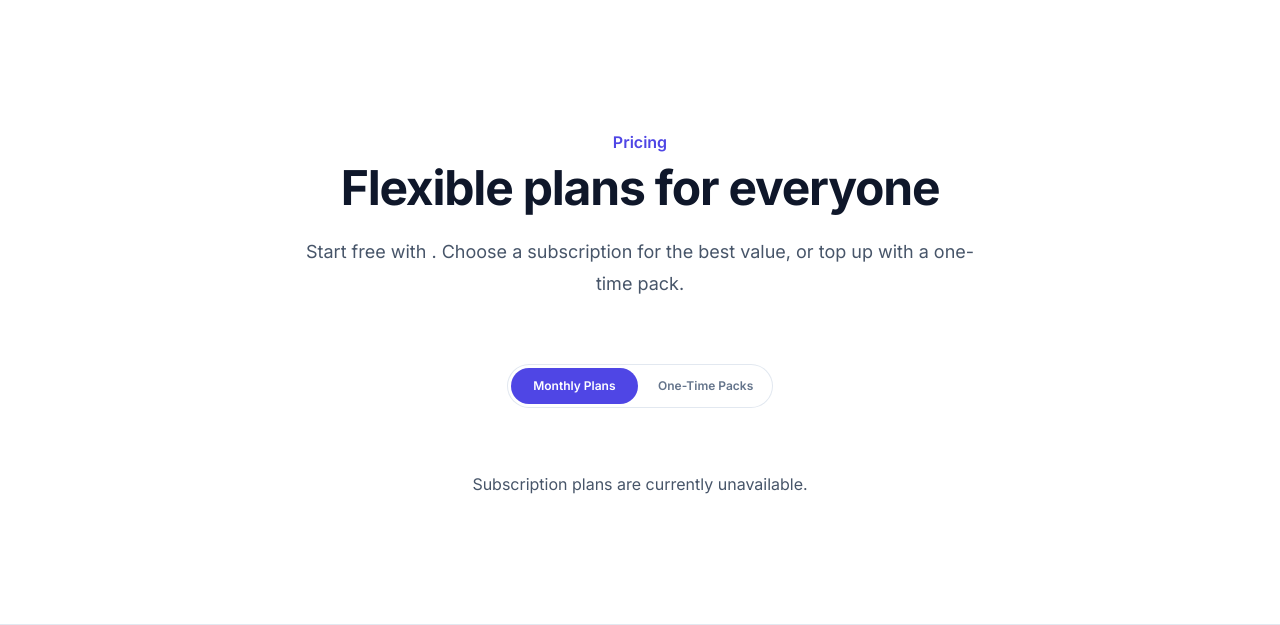
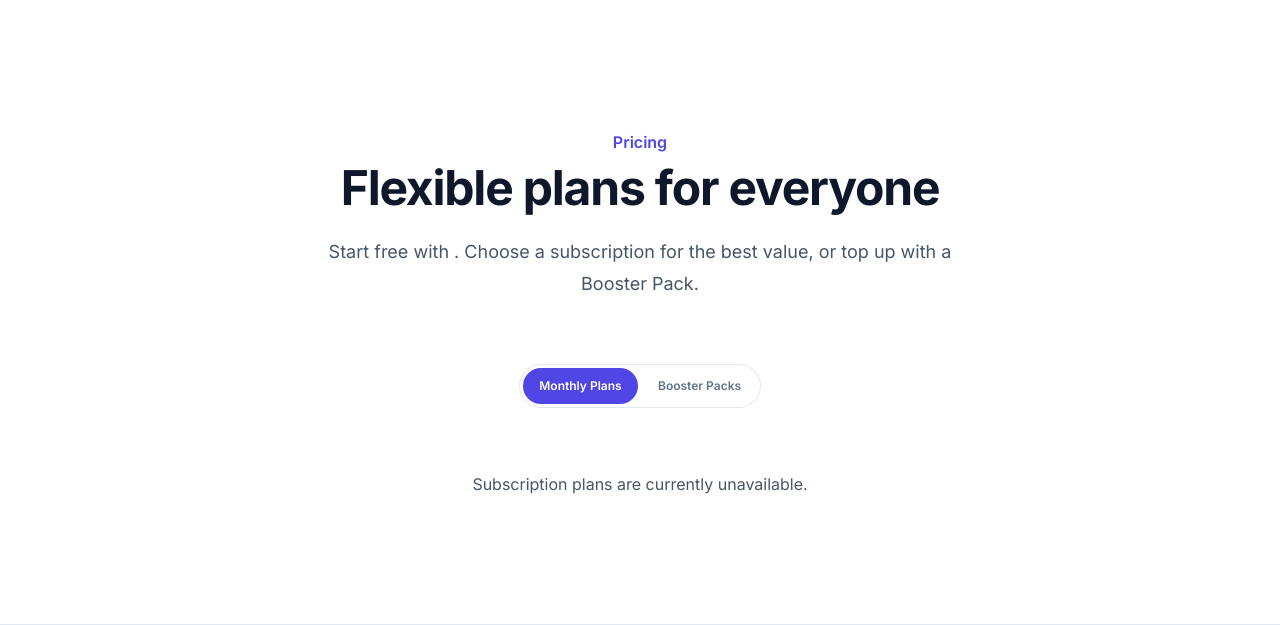
Before and after one commit to isg32/bizniz-fork, a Python web app: template app/templates/main/pricing.html in a window 1280 px wide. Shown: the part 65-690 px from the top of the page. Run offline with Jinja, Linux system fonts and the light colour scheme; the template is opened without the code that fills it, so the values that code supplies are empty; some libraries are stand-ins or nearby versions.

Commit message:
restrict booster pack purchases and coin usage to users with active subscriptions, update pricing and dashboard messaging

```diff
--- a/app/api/v1/users.py
+++ b/app/api/v1/users.py
@@ -123,6 +123,10 @@ async def burn_user_coins(
     1. A valid User Bearer token.
     2. A valid Internal API Key in the `X-Internal-API-Key` header.
     """
+    # Ensure the user has an active subscription before allowing coin burns via the API
+    if not getattr(current_user, 'subscription_status', None) or current_user.subscription_status != 'active':
+        raise HTTPException(status_code=status.HTTP_403_FORBIDDEN, detail="You don't have any active subscription plan")
+
     success, message = pocketbase_service.burn_coins(
         user_id=current_user.id, amount=burn_data.amount, description=burn_data.description
     )
@@ -166,7 +170,7 @@ async def send_user_email(
     2. A valid Internal API Key in the `X-Internal-API-Key` header.
     """
     success = email_service.send_notification_email(
-        to_email=current_user.email,
+        to_email=str(current_user.email),
         subject=email_data.subject,
         message_html=email_data.message_html
     )
--- a/app/templates/dashboard.html
+++ b/app/templates/dashboard.html
@@ -29,6 +29,9 @@
                                 <div>
                                     <p class="text-sm font-medium text-slate-500">{{ settings.CREDIT_UNIT_NAME_PLURAL }} Balance</p>
                                     <p class="text-3xl font-bold text-indigo-600 mt-1">{{ "%.0f"|format(current_user.coins|float) }}</p>
+                                    {% if not current_user or current_user.subscription_status != 'active' %}
+                                    <p class="mt-2 text-sm text-amber-700">Note: Your credits will only be accessible when your subscription is active.</p>
+                                    {% endif %}
                                 </div>
                                 <div class="p-2 bg-amber-100 rounded-md">
                                     <i class="fa-solid fa-coins fa-lg text-amber-500"></i>
--- a/app/templates/main/pricing.html
+++ b/app/templates/main/pricing.html
@@ -12,7 +12,7 @@
             </p>
         </div>
         <p class="mx-auto mt-6 max-w-2xl text-center text-lg leading-8 text-slate-600">
-            Start free with {{ settings.FREE_SIGNUP_COINS }} {{ settings.CREDIT_UNIT_NAME_PLURAL }}. Choose a subscription for the best value, or top up with a one-time pack.
+            Start free with {{ settings.FREE_SIGNUP_COINS }} {{ settings.CREDIT_UNIT_NAME_PLURAL }}. Choose a subscription for the best value, or top up with a Booster Pack.
         </p>
 
         <!-- Flash Messages -->
@@ -24,7 +24,7 @@
         <div class="mt-16 flex justify-center">
             <div role="tablist" class="grid grid-cols-2 gap-x-1 rounded-full p-1 text-center text-xs font-semibold leading-5 ring-1 ring-inset ring-slate-200">
                 <button @click="activeTab = 'subscription'" :class="activeTab === 'subscription' ? 'bg-indigo-600 text-white' : 'text-slate-500 hover:bg-slate-100'" class="rounded-full px-4 py-2 transition-colors duration-200 ease-in-out focus:outline-none">Monthly Plans</button>
-                <button @click="activeTab = 'oneTime'" :class="activeTab === 'oneTime' ? 'bg-indigo-600 text-white' : 'text-slate-500 hover:bg-slate-100'" class="rounded-full px-4 py-2 transition-colors duration-200 ease-in-out focus:outline-none">One-Time Packs</button>
+                <button @click="activeTab = 'oneTime'" :class="activeTab === 'oneTime' ? 'bg-indigo-600 text-white' : 'text-slate-500 hover:bg-slate-100'" class="rounded-full px-4 py-2 transition-colors duration-200 ease-in-out focus:outline-none">Booster Packs</button>
             </div>
         </div>
 
@@ -58,7 +58,7 @@
             {% endif %}
         </div>
 
-        <!-- One-Time Packs Pane -->
+        <!-- Topupps Pane -->
         <div x-show="activeTab === 'oneTime'" style="display: none;" class="isolate mx-auto mt-16 grid max-w-md grid-cols-1 gap-8 lg:mx-0 lg:max-w-none lg:grid-cols-3">
             {% if one_time_packs %}
                 {% for pack in one_time_packs %}
@@ -71,15 +71,19 @@
                     <p class="mt-4 text-base font-semibold text-indigo-600">
                         <i class="fa-solid fa-coins text-amber-500 mr-1"></i> {{ pack.coins }} {{ settings.CREDIT_UNIT_NAME_PLURAL }}
                     </p>
-                    <form action="/create-checkout-session" method="POST" class="w-full">
-                        <input type="hidden" name="price_id" value="{{ pack.price_id }}">
-                        <input type="hidden" name="mode" value="payment">
-                        <button type="submit" class="mt-6 block w-full rounded-md bg-indigo-50 px-3 py-2 text-center text-sm font-semibold leading-6 text-indigo-600 ring-1 ring-inset ring-indigo-200 hover:ring-indigo-300">Buy Now</button>
-                    </form>
+                    {% if current_user and current_user.subscription_status == 'active' %}
+                        <form action="/create-checkout-session" method="POST" class="w-full">
+                            <input type="hidden" name="price_id" value="{{ pack.price_id }}">
+                            <input type="hidden" name="mode" value="payment">
+                            <button type="submit" class="mt-6 block w-full rounded-md bg-indigo-50 px-3 py-2 text-center text-sm font-semibold leading-6 text-indigo-600 ring-1 ring-inset ring-indigo-200 hover:ring-indigo-300">Buy Now</button>
+                        </form>
+                    {% else %}
+                        <button disabled class="mt-6 block w-full rounded-md bg-slate-100 px-3 py-2 text-center text-sm font-semibold leading-6 text-slate-500">Booster Packs (requires an active subscription)</button>
+                    {% endif %}
                 </div>
                 {% endfor %}
             {% else %}
-                <p class="text-center text-slate-600 col-span-full">One-time packs are currently unavailable.</p>
+                <p class="text-center text-slate-600 col-span-full">Booster Packs are currently unavailable.</p>
             {% endif %}
         </div>
 
```
Also changed, not shown: app/web/routes.py (line endings or trailing spaces).
